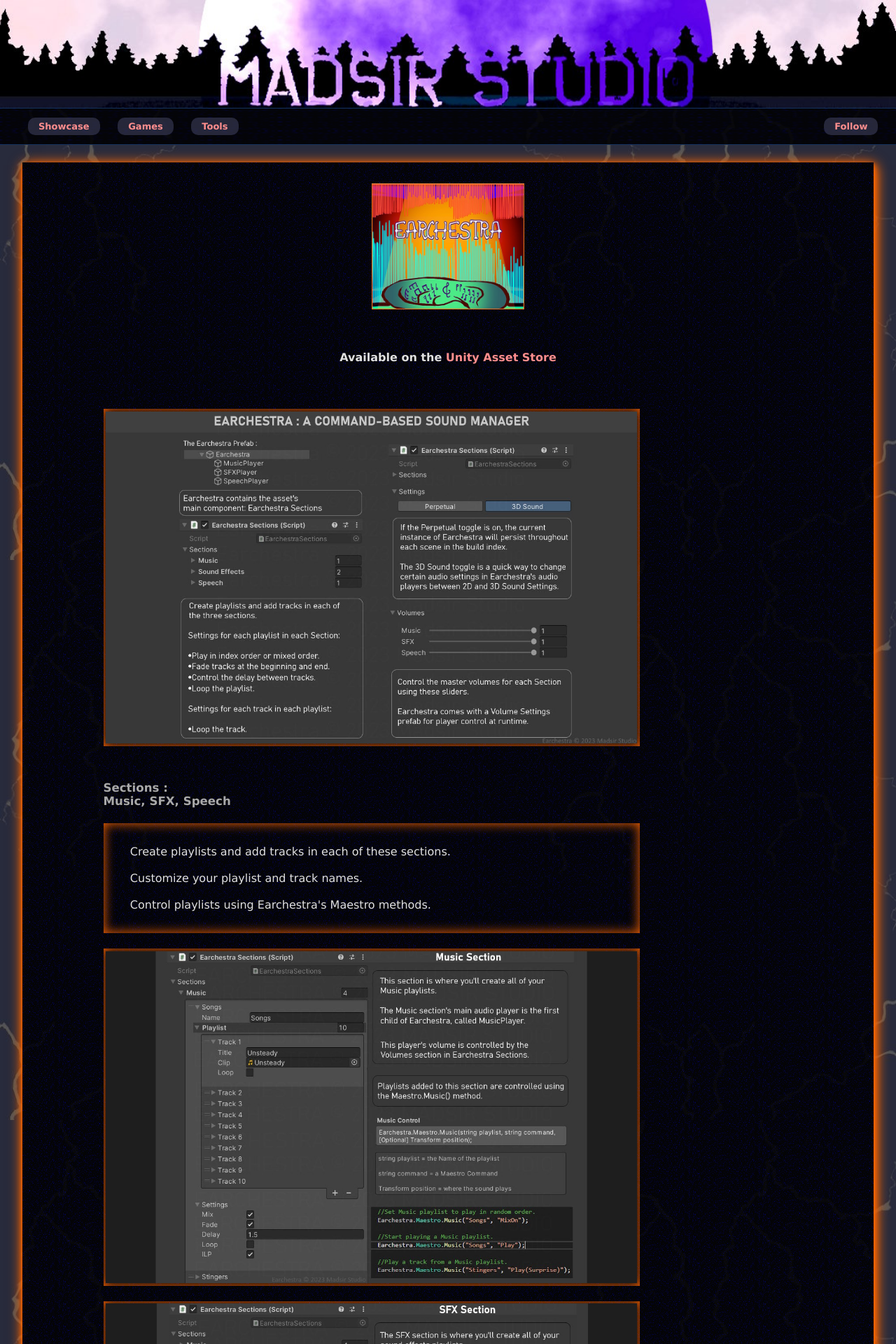
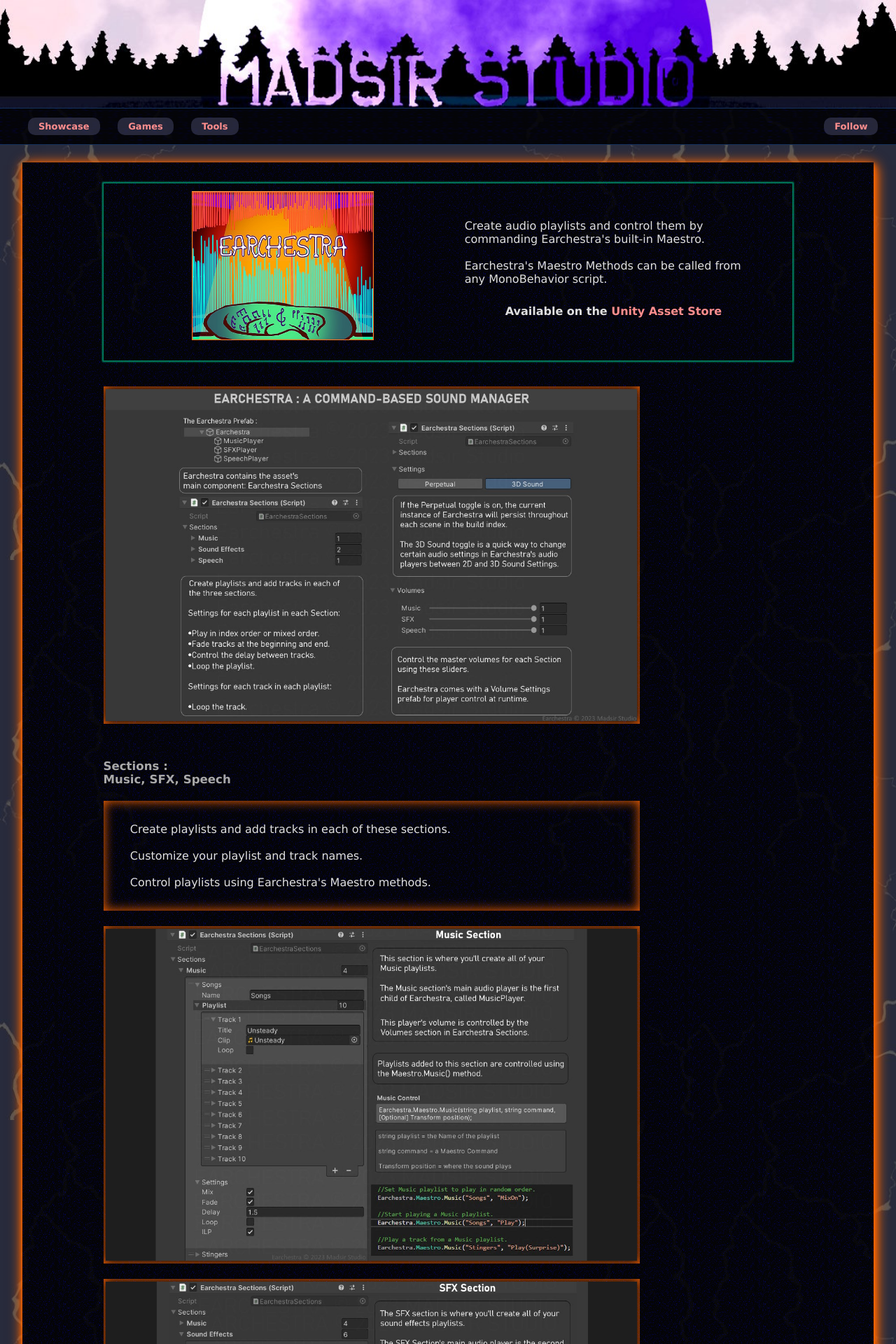
Before and after one commit to Madsir/madsirstudio.github.io, a Jekyll site: the page built from earchestra/index.html, in a window 1280 px wide. Shown: the top 1920 px of the page at 70% size. Built offline with Jekyll 4.4.1, drawn with Linux system fonts in a browser that asks for light colours; some of the changed text lies outside the part shown.

Commit message:
Update index.html

```diff
--- a/earchestra/index.html
+++ b/earchestra/index.html
@@ -52,15 +52,6 @@
   margin-bottom: 2%;
   box-shadow: inset 0px 0px 16px 0px #FF6700;
 }
-@media (max-width: 600px) {
-  .baround{
-    margin-left: 5%;
-    margin-right: 5%;
-    margin-top: 2%;
-    margin-bottom: 2%;
-    box-shadow: 0 0 2px 2px #FF6700;
-  }
-}
 .around {
   margin-left: 5%;
   margin-right: 25%;
@@ -68,21 +59,60 @@
   margin-bottom: 2%;
   box-shadow: inset 0px 0px 16px 0px #FF6700;
 }
+.around img {
+  padding-top: 0.5%;
+  padding-bottom: 0.5%;
+}
+.around img:hover {
+  box-shadow: 0 0 2px 1px #FF6700;
+}
+.fonter {
+width: 48%;
+}
+.fonter img{
+  width: 55%;
+}
 @media (max-width: 600px) {
   .around{
     margin-left: 5%;
     margin-right: 5%;
     margin-top: 2%;
     margin-bottom: 2%;
-    box-shadow: 0 0 2px 2px #FF6700;
+    box-shadow: 0 0 2px 2px rgba(0, 203, 145, 0.7);
   }
+  .baround{
+    margin-left: 5%;
+    margin-right: 5%;
+    margin-top: 2%;
+    margin-bottom: 2%;
+    box-shadow: 0 0 2px 2px rgba(0, 203, 145, 0.7);
+  }
+  p {
+  font-size: 0.7em;
+  margin-left: 5%;
+  margin-right: 5%;
 }
-.around img {
-  padding-top: 0.5%;
-  padding-bottom: 0.5%;
+h5 {
+  font-size: 0.7em;
 }
-.around img:hover {
-  box-shadow: 0 0 2px 1px #FF6700;
+.fonter a {
+  font-size: 0.7em;
+}
+.fonter img{
+  width: 75%;
+}
+}
+.center {
+  display: flex;
+  justify-content: center;
+  align-items: center;
+}
+.iconic {
+  box-shadow: 0 0 2px 2px rgba(0, 203, 145, 0.7);
+  margin-left: 5%;
+  margin-right: 5%;
+  padding-top: 1%;
+  padding-bottom: 1%;
 }
 </style>
 </head>
@@ -93,9 +123,18 @@
   </center>
   <div class="centerdiv">
     <br>
-    	<a href="https://assetstore.unity.com/packages/slug/252445"><img src="/Assets/earchestramadsir.jpg" alt="Earchestra" width="20%"style=display:block;margin-left:auto;margin-right:auto></a><br>
-    <br>
+<div class="iconic">
+<div class="center">
+<div class="fonter">
+    	<a href="https://assetstore.unity.com/packages/slug/252445"><img src="/Assets/earchestramadsir.jpg" alt="Earchestra" style=display:block;margin-left:auto;margin-right:auto></a><br>
+</div>
+	<div class="fonter">
+		<p>Create audio playlists and control them by commanding Earchestra's built-in Maestro.<br><br>Earchestra's Maestro Methods can be called from any MonoBehavior script.
+</p>
     <h5>Available on the <a href="https://assetstore.unity.com/packages/slug/252445">Unity Asset Store</a></h5>
+</div>
+</div>
+</div>
     <br>
    <div class="around">
 		<a href="/Assets/earchestraSectionsMSS.jpg"><img src="/Assets/earchestraSectionsMSS.jpg" alt="Earchestra Sections" width="99%" height="99%"style=display:block;margin-left:auto;margin-right:auto></a>
```
Also changed, not shown: other parts of earchestra/index.html (+0 -1 lines).
